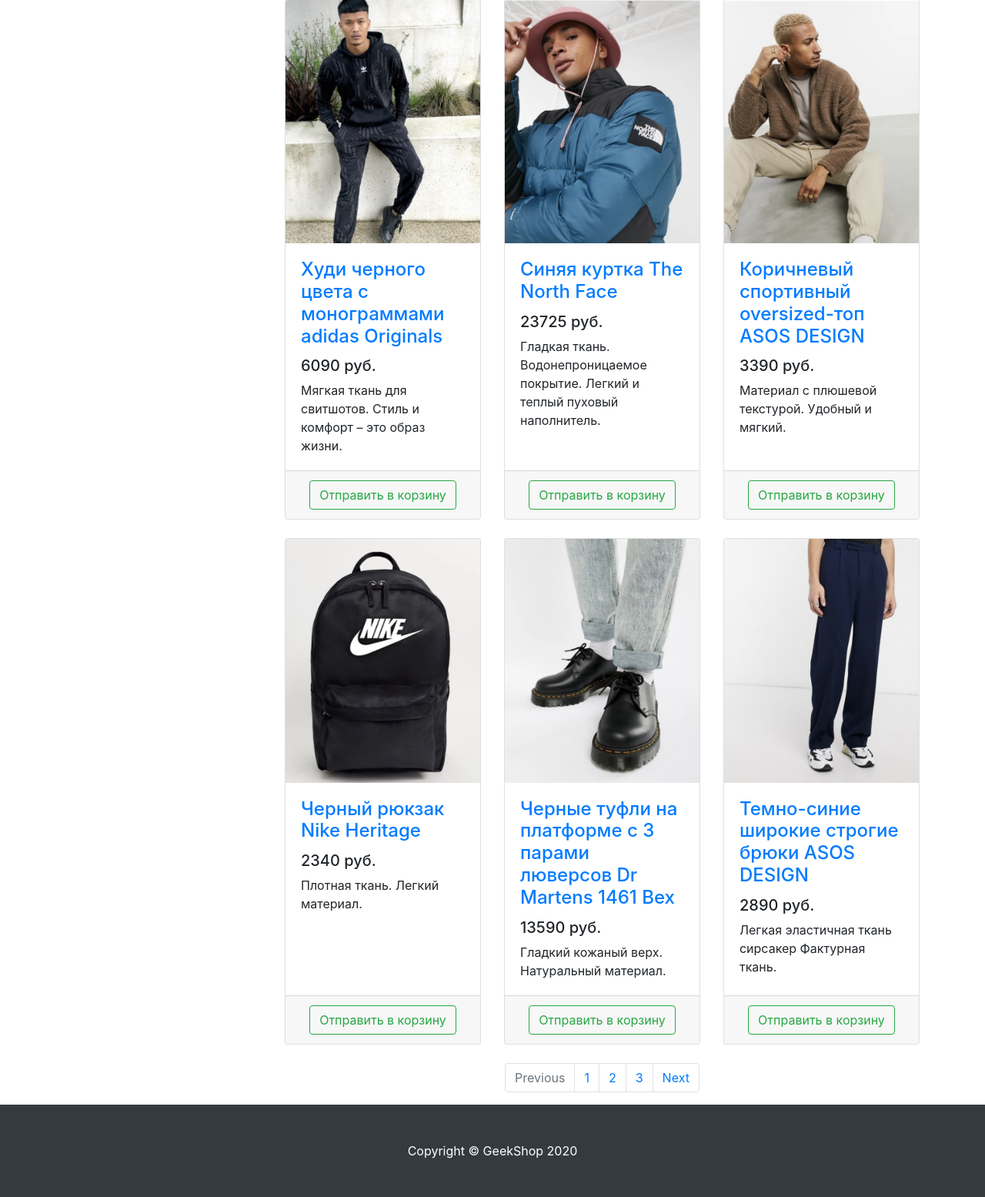
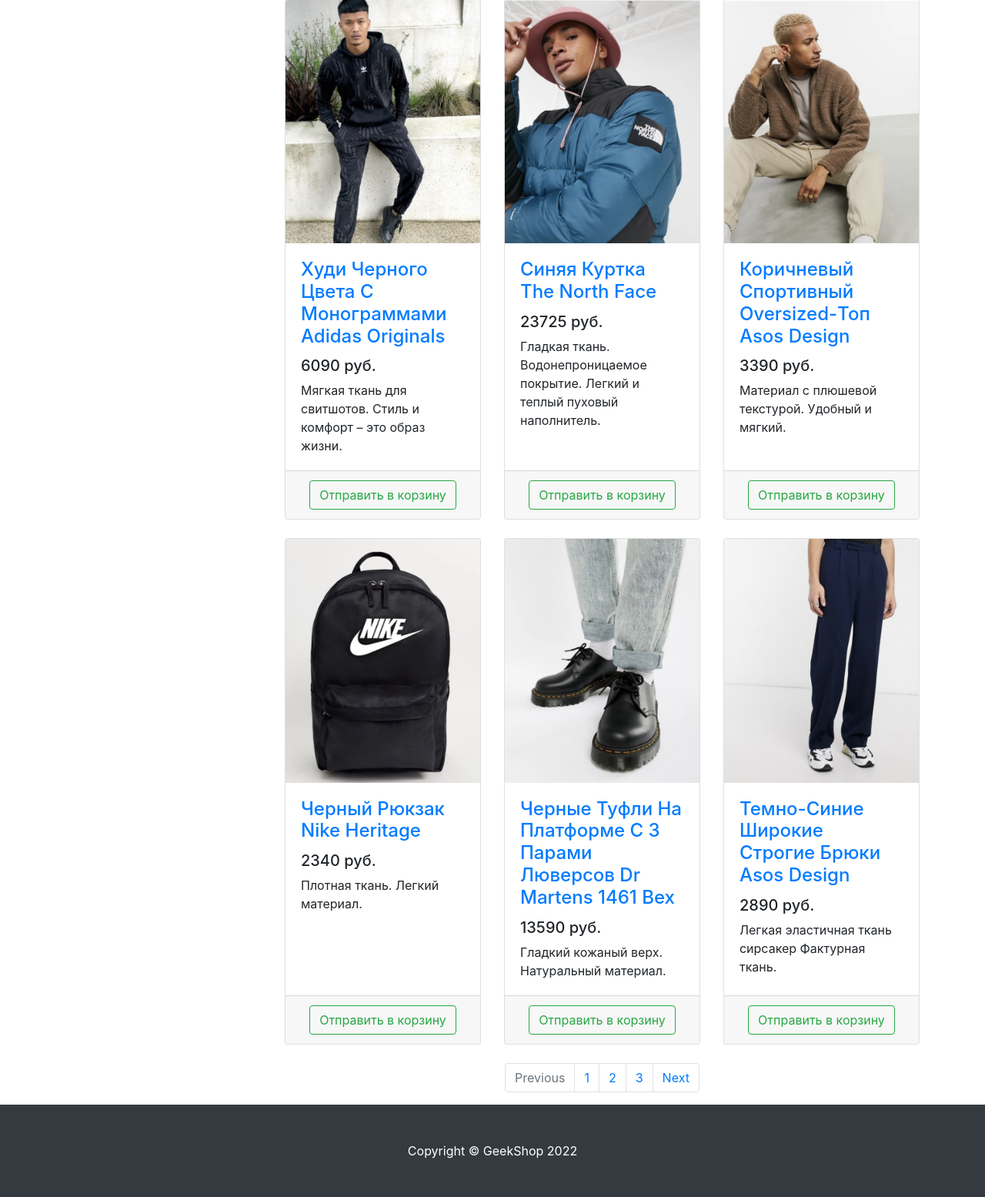
Before and after one commit to blackskam/geekshop-server, a Django app: page /products/ in a window 1280 px wide. Shown: the part 600-2155 px from the top of the page at 77% size. Run offline with Django 3.2, Linux system fonts and the light colour scheme; some libraries are stand-ins or nearby versions.

Commit message:
add tag and placeholder

```diff
--- a/products/templates/products/products.html
+++ b/products/templates/products/products.html
@@ -123,7 +123,7 @@
                         </a>
                         <div class="card-body">
                             <h4 class="card-title">
-                                <a href="#">{{ product.name }}</a>
+                                <a href="#">{{ product.name|title }}</a>
                             </h4>
                             <h5>{{ product.price }} руб.</h5>
                             <p class="card-text">{{ product.description }}</p>
@@ -162,7 +162,7 @@
 <!-- Footer -->
 <footer class="py-5 bg-dark">
     <div class="container">
-        <p class="m-0 text-center text-white">Copyright &copy; GeekShop 2020</p>
+        <p class="m-0 text-center text-white">Copyright &copy; GeekShop {% now "Y" %}</p>
     </div>
     <!-- /.container -->
 </footer>
```
